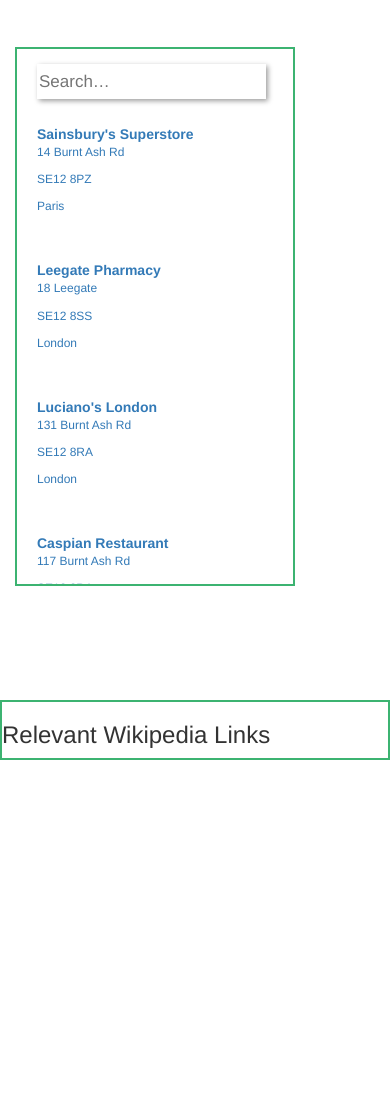
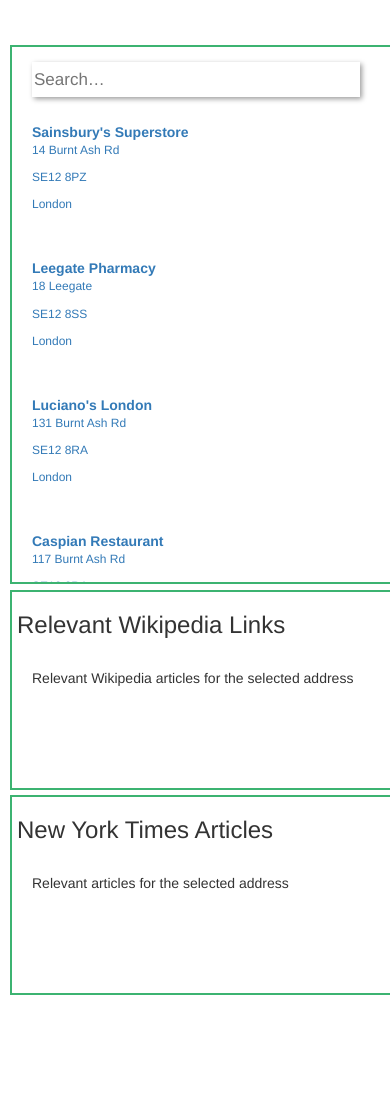
Before and after one commit to FredGH/NeighborhoodMap, a plain HTML site: page index.html in a window 390 px wide. Shown: the top 1100 px of the page. After the commit the page ends 844 px from the top, so only its background shows below. Drawn offline with nearby package versions, Linux system fonts and the light colour scheme; some packages are replaced by stand-ins of ours; no server answers; a script that the page names is missing; a web font is replaced by a local one.

Commit message:
feat: Modification following review 2
Correction of the following bugs in file - js/utilities/googleMapGenerator.js
1. I have reworked the city information boxes. It is cleaner now
2. Markers  animate or change styling when clicked, and when their corresponding list items are clicked.
3. Layout modify to so that user experience remains equal on all mobile devices.

```diff
--- a/css/custom.css
+++ b/css/custom.css
@@ -70,69 +70,92 @@ hr {
 }
 
 #search-container {
-    position: absolute;
-    z-index: 3;
-    padding-top: 45px;
+    position: fixed;
+    top: 45px;
+    left: 10px;
+    z-index: 1;
+    width: 195px;
+    height: 200px;
 }
 
-#wikki-container {
-    position: absolute;
-    z-index: 2;
-    left: 0%;
-    top: 700px;
-    width:100%;
-    background-color: rgba(256,256,256,.9);
-    border-top: solid 2px mediumseagreen;
-    overflow: inherit;
+#wikki-container{
+    position: fixed;
+    top: 590px;
+    left: 10px;
+    width: 400px;
+    height: 200px;
+    padding-left: 5px;
+    z-index: 1;
+    font-family: helvetica, sans-serif;
+    overflow: scroll;
+    background: rgba(256,256,256,.9);
+    border: solid 2px mediumseagreen;
 }
 
 #nytimes-container {
-    position: absolute;
+    position: fixed;
+    top: 795px;
+    left: 10px;
+    width: 400px;
+    height: 200px;
+    padding-left: 5px;
     z-index: 1;
-    left: 0%;
-    top: 700px;
-    width:95%;
-    background-color: rgba(256,256,256,.9);
-    border-top: solid 2px mediumseagreen;
-    border-left: solid 2px mediumseagreen;
-    overflow: auto;
+    font-family: helvetica, sans-serif;
+    overflow: scroll;
+    background: rgba(256,256,256,.9);
+    border: solid 2px mediumseagreen;
 }
 
-@media screen and (max-width: 900px) {
+#search-nav {
+    width: 205%;
+    max-height: 540px;
+    background-color: rgba(256,256,256,.9);
+    border: solid 2px mediumseagreen;
+    overflow: hidden;
+    }
 
-    #wikki-container {
-        position: absolute;
-        z-index: 2;
-        left: 0%;
-        top: 700px;
-        width:100%;
+@media screen and (max-width: 360px) and (max-height: 100px) {
+
+    #search-container {
+        position: fixed;
+        top: 45px;
+        left: 10px;
+        z-index: 1;
+        width: 100px;
+        height: 100px;
+    }
+
+    #wikki-container{
+        position: fixed;
+        top: 590px;
+        left: 10px;
+        width: 200px;
+        height: 100px;
+        padding-left: 5px;
+        z-index: 1;
+        font-family: helvetica, sans-serif;
+        overflow: scroll;
         background: rgba(256,256,256,.9);
         border: solid 2px mediumseagreen;
-        overflow: inherit;
     }
 
     #nytimes-container {
-        position: absolute;
+        position: fixed;
+        top: 795px;
+        left: 10px;
+        width: 200px;
+        height: 100px;
+        padding-left: 5px;
         z-index: 1;
-        left: 0%;
-        top: 1400px;
-        width:100%;
-        background-color: rgba(256,256,256,.9);
+        font-family: helvetica, sans-serif;
+        overflow: scroll;
+        background: rgba(256,256,256,.9);
         border: solid 2px mediumseagreen;
-        overflow: auto;
     }
 }
 
-#search-nav {
-    width: 280px;
-    max-height: 549px;
-    background-color: rgba(256,256,256,.9);
-    border: solid 2px mediumseagreen;
-    overflow: hidden;
-}
-
 #scroller {
-    max-height: 480px;
+    height: 480px;
     overflow: scroll;
     margin: 0 5px;
 }
@@ -178,3 +201,43 @@ hr {
     width: 10%;
     border-radius: 50%;
 }
+
+
+
+/* Box styles */
+.myBox {
+    padding: 5px;
+    font: 24px/36px sans-serif;
+    width: 200px;
+    height: 200px;
+    overflow: scroll;
+
+    position: absolute;
+    z-index: 2;
+    left: 0%;
+    top: 700px;
+    width: 30%;
+    background: rgba(256,256,256,.9);
+    border: solid 2px mediumseagreen;
+}
+
+/* Scrollbar styles */
+::-webkit-scrollbar {
+    width: 12px;
+    height: 12px;
+}
+
+::-webkit-scrollbar-track {
+    box-shadow: inset 0 0 10px olivedrab;
+    border-radius: 10px;
+}
+
+::-webkit-scrollbar-thumb {
+    border-radius: 10px;
+    background: yellowgreen;
+    box-shadow: inset 0 0 6px rgba(0,0,0,0.5);
+}
+
+::-webkit-scrollbar-thumb:hover {
+    background: #7bac10;
+}
--- a/index.html
+++ b/index.html
@@ -19,19 +19,20 @@
     <div class="row">
         <div class="col-md-6">
             <div id="wikki-container">
-
                 <div class="">
                     <h3 id="wikipedia-header">Relevant Wikipedia Links</h3>
                     <ul id="wikipedia-links"><li>Relevant Wikipedia articles for the selected address</li></ul>
                 </div>
             </div>
         </div>
+     </div>
+    <div class="row">
         <div></div>
         <div class="col-md-6">
             <div id="nytimes-container">
                 <div class="nytimes-container">
                         <h3 id="nytimes-header">New York Times Articles</h3>
-                    <ul id="nytimes-articles" class="article-list"><li>Relevant articles for the selected address</li></ul></div>
+                        <ul id="nytimes-articles" class="article-list"><li>Relevant articles for the selected address</li></ul>
                  </div>
             </div>
         </div>
@@ -41,7 +42,7 @@
                     <div id="search-nav">
                         <input id="input" placeholder="Search…" data-bind="textInput: query, valueUpdate: 'keydown'" autocomplete="off">
                             <div id="scroller">
-                            <ul data-bind="template: {name: 'marker', foreach:markersModel}, click:loadArticles"></ul>
+                                <ul data-bind="template: {name: 'marker', foreach:markersModel}, click:loadArticles, click:toggleBounce.bind($data,0)"></ul>
                                 <script type="text/html" id="marker">
                                 <div data-bind="visible: visible">
                                         <a href="#" data-bind="attr: {id: id}">
@@ -60,15 +61,15 @@
             </div>
         </div>
     </div>
+</div>
 <script src="http://code.jquery.com/jquery-1.11.2.min.js"></script>
 <script src="js/lib/knockout-3.3.0.js"></script>
 <script async src="js/models/markersModel.js"></script>
 <script async src="js/utilities/windowResizing.js"></script>
-<script async src="js/viewModels/markerViewModel.js"></script>
 <script async src="js/utilities/googleMapGenerator.js"></script>
 <script async src="js/utilities/wikkipediaStream.js"></script>
 <script async src="js/utilities/nyTimesStream.js"></script>
-
+<script async src="js/viewModels/markerViewModel.js"></script>
 
 </body>
 </html>
--- a/js/models/markersModel.js
+++ b/js/models/markersModel.js
@@ -7,9 +7,10 @@ markersModel = [{
     firstLineOfAddress: "14 Burnt Ash Rd",
     postCode: "SE12 8PZ",
     borough:  "Lewisham",
-    city:  "Paris",
+    city:  "London",
     url: "www.stores.sainsburys.co.uk/detail.html#11",
     id: "nav0",
+    test: 0,
     visible: ko.observable(true)
 }, {
     name: "Leegate Pharmacy",
@@ -21,6 +22,7 @@ markersModel = [{
     borough:  "Lewisham",
     url: "www.leegatepharmacy.co.uk",
     id: "nav1",
+    test: 1,
     visible: ko.observable(true)
 }, {
     name: "Luciano's London",
@@ -32,6 +34,7 @@ markersModel = [{
     borough:  "Lewisham",
     url: "www.lucianoslondon.co.uk",
     id: "nav2",
+    test: 2,
     visible: ko.observable(true)
 }, {
     name: "Caspian Restaurant",
@@ -43,6 +46,7 @@ markersModel = [{
     borough:  "Lewisham",
     url: "www.thecaspian.co.uk",
     id: "nav3",
+    test: 3,
     visible: ko.observable(true)
 }, {
     name: "The Curry World",
@@ -54,6 +58,7 @@ markersModel = [{
     borough:  "Lewisham",
     url: "www.curryworldindian.com",
     id: "nav4",
+    test: 4,
     visible: ko.observable(true)
 }, {
     name: "The Curry Garden",
@@ -65,5 +70,6 @@ markersModel = [{
     borough:  "Lewisham",
     url: "Not Available",
     id: "nav5",
+    test: 5,
     visible: ko.observable(true)
 }];
--- a/js/utilities/googleMapGenerator.js
+++ b/js/utilities/googleMapGenerator.js
@@ -52,7 +52,7 @@ function initialise() {
 //Set the markers visibility
 function setAllMap() {
     for (var i = 0; i < markersModel.length; i++) {
-        var marker = markersModel[i];
+        marker = markersModel[i];
         marker.holdMarker.setMap(map);
     }
 }
@@ -83,6 +83,7 @@ function setMarkers(location) {
         content: ""
     });
 
+
     for (i = 0; i < location.length; i++) {
         location[i].holdMarker = new google.maps.Marker({
             position: new google.maps.LatLng(location[i].lat, location[i].lng),
@@ -95,7 +96,7 @@ function setMarkers(location) {
                 anchor: new google.maps.Point(12.5, 40)
             },
             shape: {
-                coords: [1, 25, -40, -25, 1],
+                coords: [1, 250, -40, -25, 1],
                 type: 'poly'
             }
         });
@@ -110,9 +111,6 @@ function setMarkers(location) {
             location[i].firstLineOfAddress + '<br>' + location[i].postCode + '<br>' +
             location[i].city + '<br></p><a class="web-links" href="http://' + location[i].url +
             '" target="_blank">' + location[i].url + '</a>';
-
-        infowindow.content =  markersModel[i].contentString;
-        infowindow.location = location;
 
         //Click marker to view infoWindow and zoom if need be...
         new google.maps.event.addListener(location[i].holdMarker, 'click', (function(marker, i) {
@@ -145,8 +143,9 @@ function setMarkers(location) {
                 map.setZoom(16);
                 map.setCenter(marker.getPosition());
 
+
                 //get the info from the different ajax calls
-                getArticlesInformation(location[i]);
+                loadArticles(location[i]);
 
             };
         })(location[i].holdMarker, i));
--- a/js/utilities/nyTimesStream.js
+++ b/js/utilities/nyTimesStream.js
@@ -5,7 +5,6 @@ function getNyTimesInfo(cityStr) {
     // clear out old data before new request
     $nytElem.text("");
 
-    //cityStr = 'Paris';
     var nytimesUrl = 'http://api.nytimes.com/svc/search/v2/articlesearch.json?fq=' + cityStr + '&a&api-key=2dec600b8ccf67fccbc599f9a748e55e:2:73444575'
 
     //this anonymous function will get run as soon as we get an answer back the NYT
--- a/js/utilities/windowResizing.js
+++ b/js/utilities/windowResizing.js
@@ -1,8 +1,8 @@
 //global variable that sets the navigation bar to visible
-var isNavigationVisible = true;
+/*var isNavigationVisible = true;*/
 
 //Hide/Show the navigation bar depending on defined thresholds
-$(window).resize(function() {
+/*$(window).resize(function() {
     var windowWidth = $(window).width();
     var windowHeight = $(window).height();
     if (windowWidth < 800 && isNavigationVisible) {hideNavigation();
@@ -18,10 +18,10 @@ $(window).resize(function() {
             showNavigation();
         }
     }
-});
+});*/
 
 //Shows the navigation bar
-function showNavigation() {
+/*function showNavigation() {
     $("#search-nav").show();
     var scrollerHeight = $("#scroller").height() + 55;
     if ($(window).height() < 600) {
@@ -38,15 +38,15 @@ function showNavigation() {
         });
     }
     isNavigationVisible = true;
-};
+};*/
 
 //Hide the navigation bar
-function hideNavigation() {
-    /*$("#search-nav").animate({
+/*function hideNavigation() {
+    $("#search-nav").animate({
         height: 0,
     }, 500);
     setTimeout(function() {
         $("#search-nav").hide();
     }, 500);
-    isNavigationVisible = false;*/
-};
+    isNavigationVisible = false;
+};*/
--- a/js/viewModels/markerViewModel.js
+++ b/js/viewModels/markerViewModel.js
@@ -11,14 +11,22 @@ viewModel.markersModel = ko.dependentObservable(function() {
         loadArticles(infowindow.location);
     };
 
+    self.toggleBounce = function(index)
+    {
+        toggleBounce(markersModel[index].holdMarker);
+    };
+
     return ko.utils.arrayFilter(markersModel, function(marker) {
-        if (marker.name.toLowerCase().indexOf(search) >= 0) {
-            return marker.visible(true);
-        } else {
-            setAllMap();
-            return marker.visible(false);
+
+        if (marker!== null) {
+            if (marker.name.toLowerCase().indexOf(search) >= 0) {
+                return marker.visible(true);
+
+            } else {
+                setAllMap();
+                return marker.constructor(false);
+            }
         }
-
 
     });
 }, viewModel);
```
Lines whose indentation alone changed are shown as unchanged.
